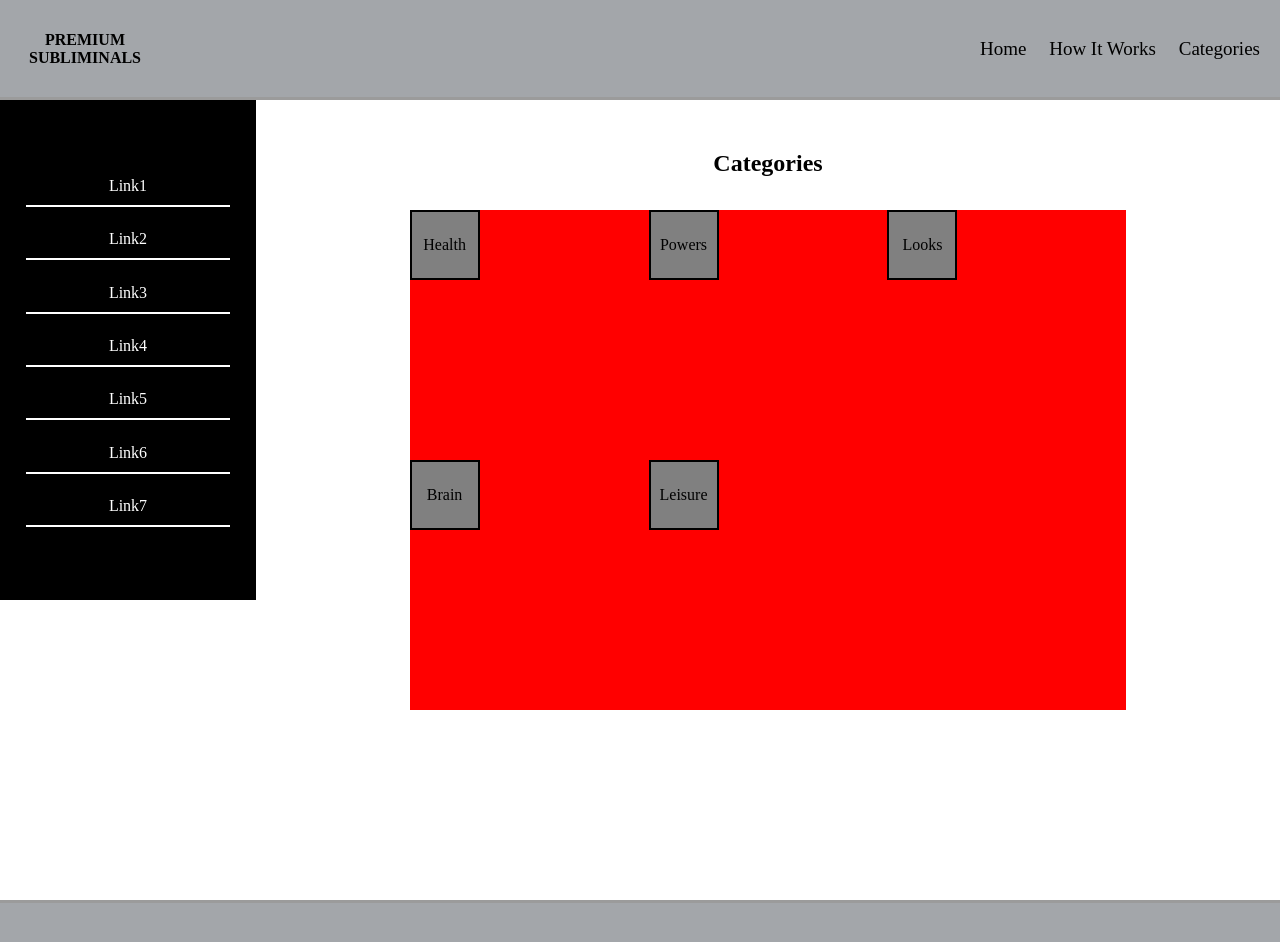
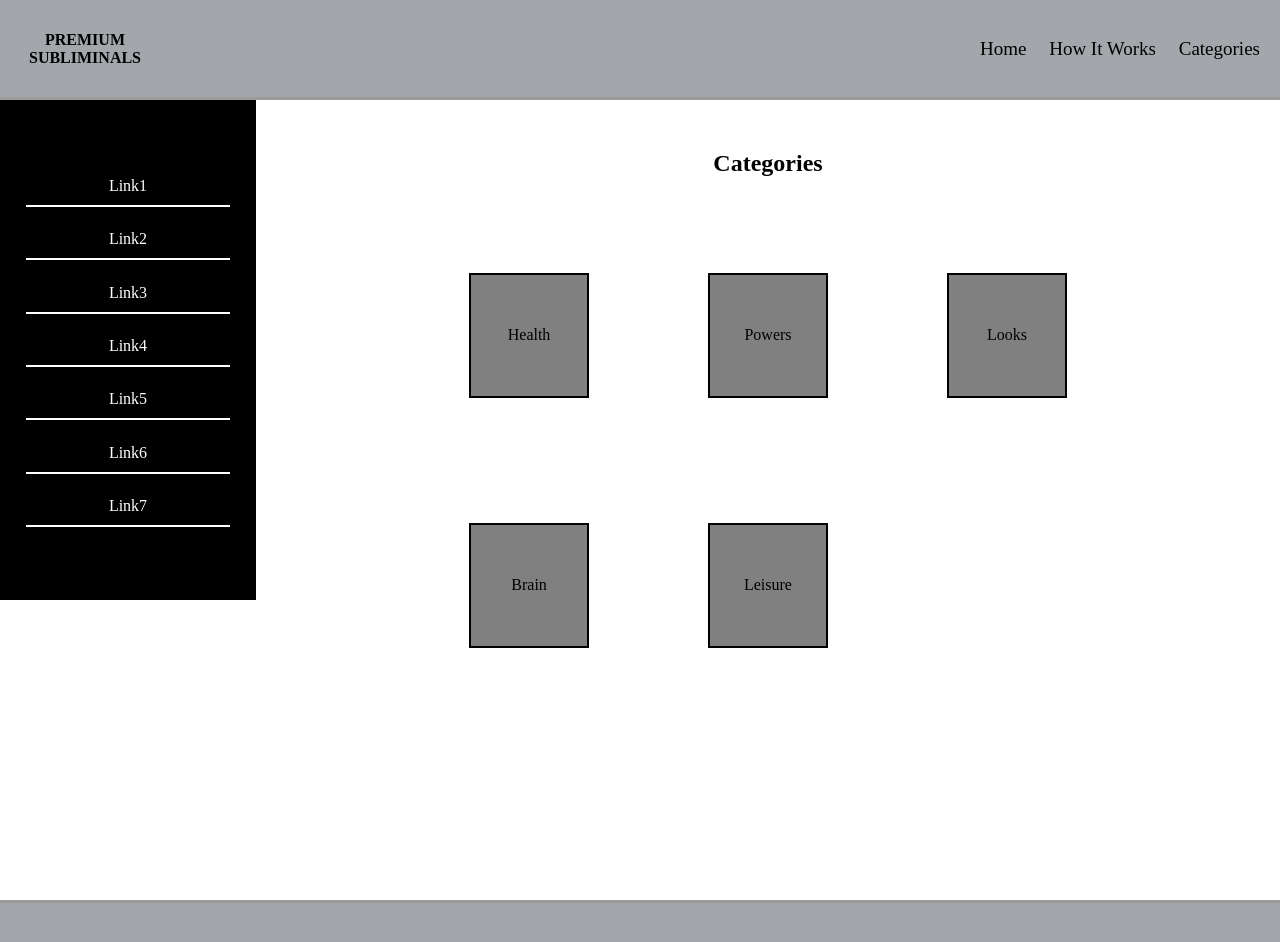
Before and after one commit to lavell119/subliminal-site-react, a React (Create React App) app in the folder subliminal-site-react/: page /categories in a window 1280 px wide. Shown: the top 942 px of the page. Built offline with nearby package versions, Linux system fonts and the light colour scheme.

Commit message:
added preliminary styles to categories/categories_grid

```diff
--- a/subliminal-site-react/src/App.css
+++ b/subliminal-site-react/src/App.css
@@ -109,9 +109,10 @@
 .categories_grid {
   width: 70%;
   height: 500px;
-  background: red;
   display: grid;
   grid-template-columns: 1fr 1fr 1fr;
+  align-items: center;
+  justify-items: center;
 }
 
 .middle_right h2 {
@@ -119,8 +120,8 @@
 }
 
 .category_grid_ele {
-  width: 70px;
-  height: 70px;
+  width: 50%;
+  height: 50%;
   background: grey;
   border: 2px solid black;
   display: flex;
```
